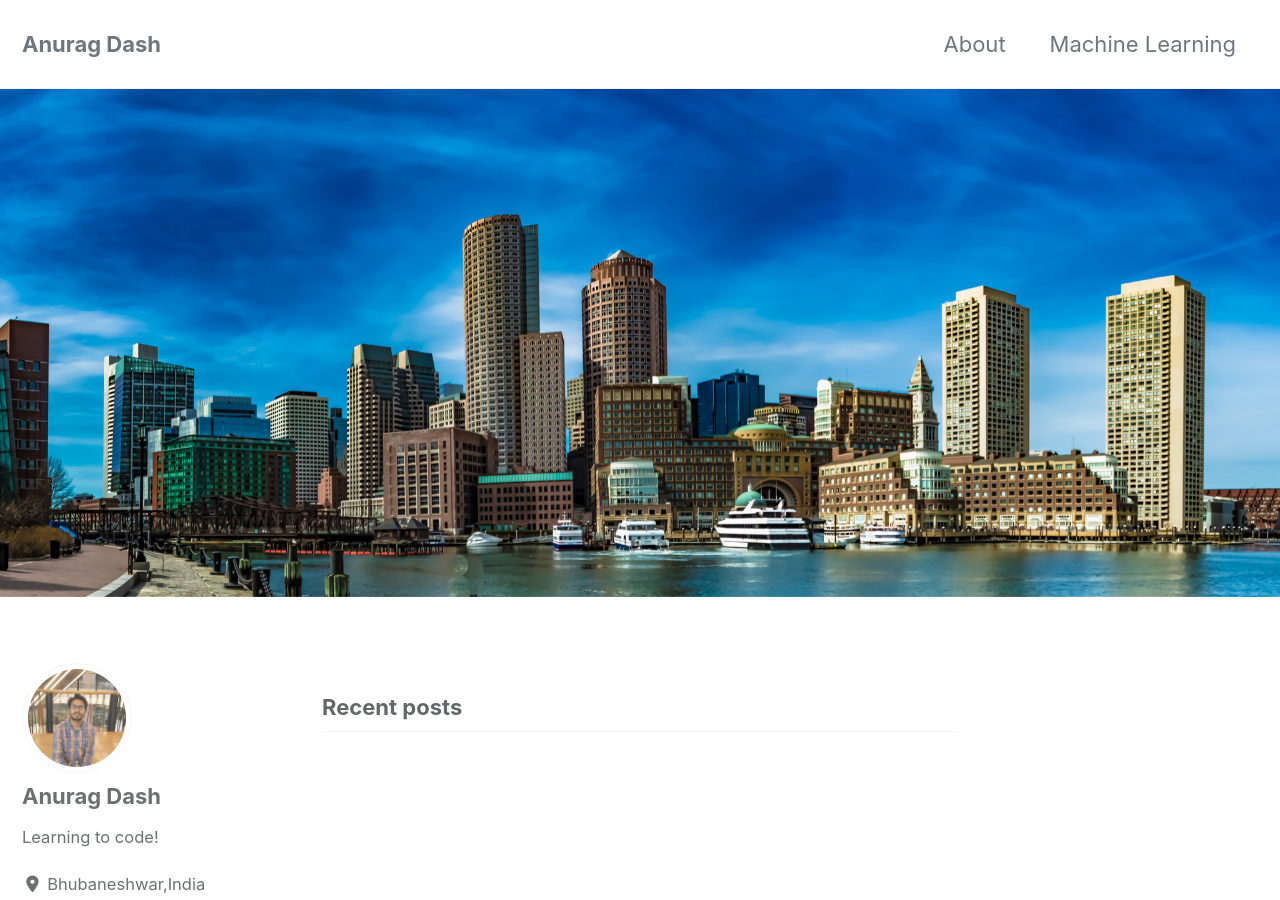
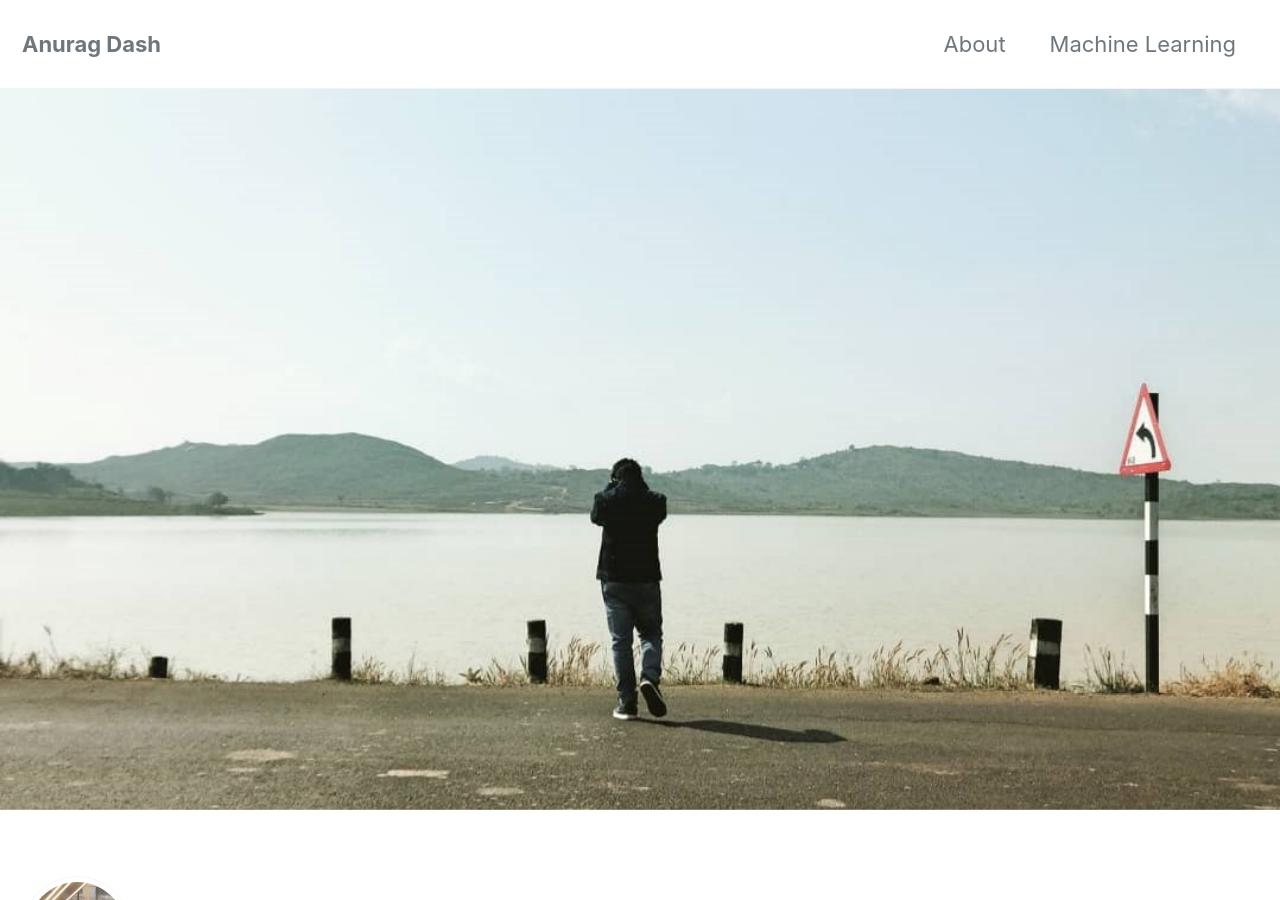
Before and after one commit to dash-anurag/dash-anurag.github.io, a Jekyll site: the page built from index.html, in a window 1280 px wide and 900 px high. Built offline with Jekyll 4.4.1, drawn with Linux system fonts in a browser that asks for light colours; cached includes are drawn as plain includes; nearby versions of some CDN libraries; the list of posts is cut into pages by our own code.

Commit message:
New header

```diff
--- a/index.html
+++ b/index.html
@@ -2,5 +2,5 @@
 layout: home
 author_profile: true
 header:
-    image: "/images/waterfront.jpg"
+    image: "/images/awesome-image.jpg"
 ---
```
